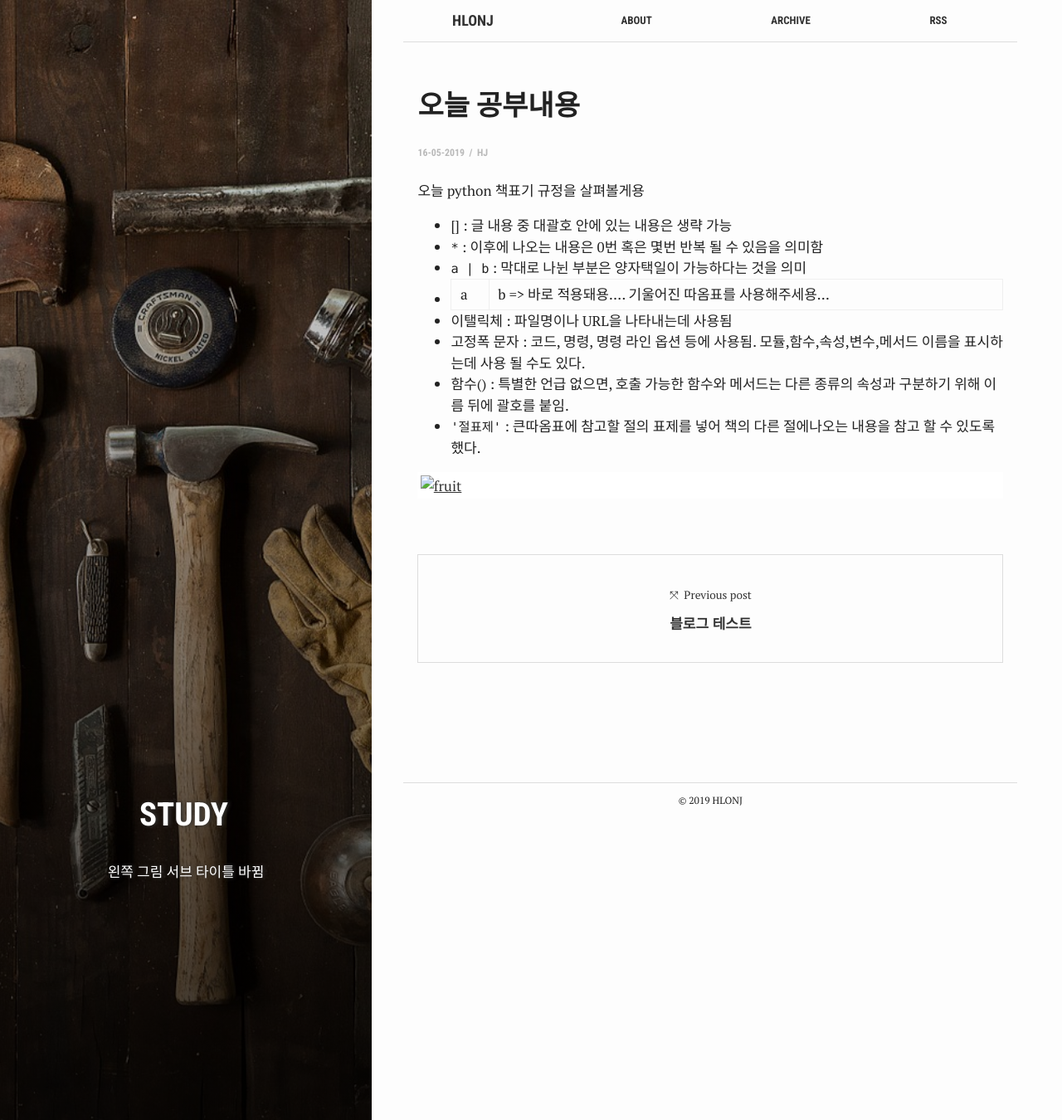
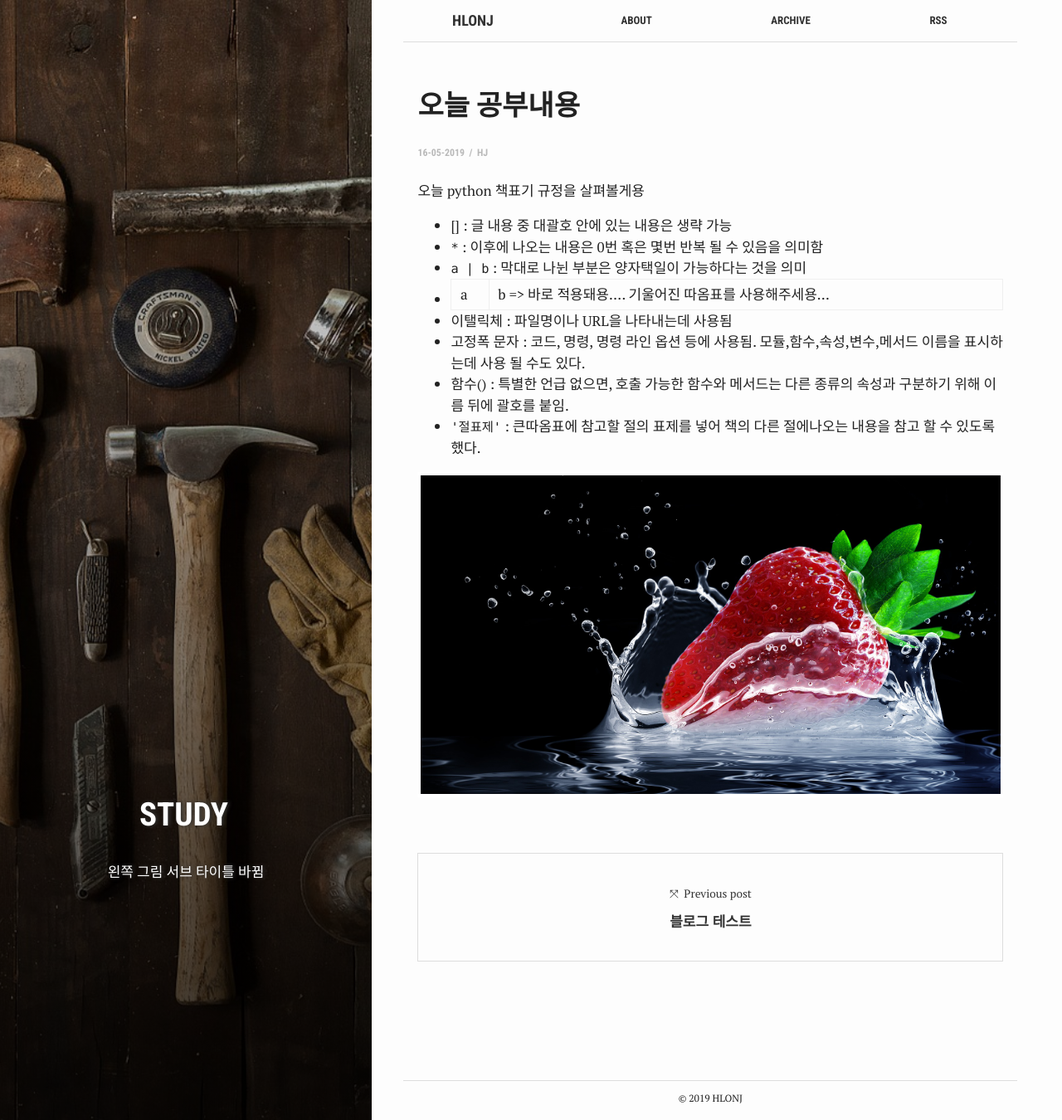
Before and after one commit to hlonj/github.io, a Jekyll site: the page built from _posts/2019-05-16-test2.md, in a window 1280 px wide and 1350 px high. Shown: the whole window at 83% size. Built offline with Jekyll 4.4.1, drawn with Linux system fonts in a browser that asks for light colours.

Commit message:
picture'

```diff
--- a/_posts/2019-05-16-test2.md
+++ b/_posts/2019-05-16-test2.md
@@ -19,4 +19,4 @@
 - 함수() : 특별한 언급 없으면, 호출 가능한 함수와 메서드는 다른 종류의 속성과 구분하기 위해 이름 뒤에 괄호를 붙임.
 - `'절표제'` : 큰따옴표에 참고할 절의 표제를 넣어 책의 다른 절에나오는 내용을 참고 할 수 있도록 했다.
 
-[![fruit]({{ site.images | relative_url }}/strawberry-2293337_1920.jpg)]({{ site.images | relative_url }}/strawberry-2293337_1920.jpg)
+[![railroad]({{ site.images | relative_url }}/strawberry-2293337_1920.jpg)]({{ site.images | relative_url }}/strawberry-2293337_1920.jpg)
```
Also changed, not shown: assets/images/strawberry-2293337_1920.jpg (added).
